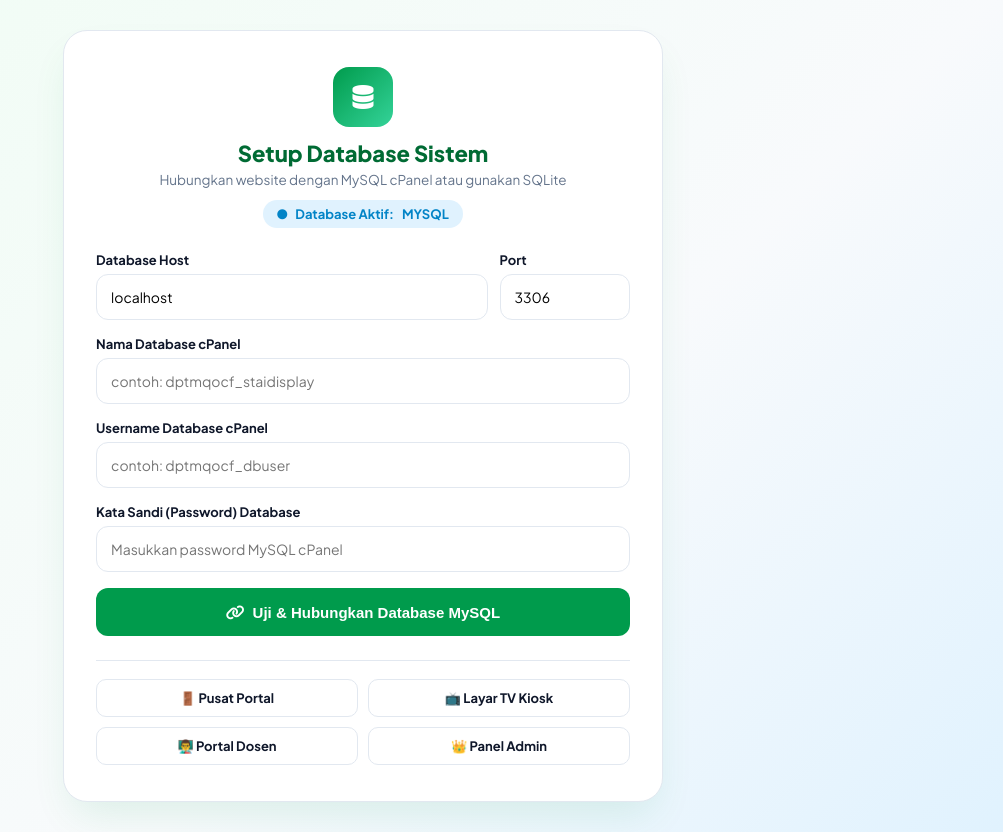
After one commit to TU2Idadiyah/tampilantv, a PHP site: page /tampilantv/setup.php in a window 1280 px wide. The commit adds this page. Shown: the whole page, without its empty margins (277-1280 px from the left). Run offline with PHP 8.4, Linux system fonts and the light colour scheme.

Commit message:
Aktifkan SQLite auto-fallback, wizard setup database, dan proteksi portal dari error 500

```diff
--- a/admin/auth.php
+++ b/admin/auth.php
@@ -62,7 +62,11 @@ function requireSuperAdmin(): array
 
 function adminLogin(string $email, string $password): array
 {
-    $pdo = getAdminPdo();
+    try {
+        $pdo = getAdminPdo();
+    } catch (Throwable $t) {
+        return ['sukses' => false, 'pesan' => 'Koneksi ke database gagal. Silakan buka halaman <a href="../setup.php" style="color:var(--g-dark);font-weight:700">Setup Database</a> untuk menghubungkan database.'];
+    }
     $stmt = $pdo->prepare("SELECT * FROM `users` WHERE `email` = :email LIMIT 1");
     $stmt->execute(['email' => strtolower(trim($email))]);
     $user = $stmt->fetch();
--- a/admin/header.php
+++ b/admin/header.php
@@ -3,10 +3,11 @@ require_once __DIR__ . '/auth.php';
 $admin = requireAdminAuth();
 $currentScript = basename($_SERVER['PHP_SELF']);
 
-$adminPdoHeader = getAdminPdo();
+$adminPdoHeader = null;
 $campusNameHeader = 'STAI SIDOGIRI';
 $campusLogoHeader = null;
 try {
+    $adminPdoHeader = getAdminPdo();
     $rowCamp = $adminPdoHeader->query("SELECT `nilai` FROM `pengaturan` WHERE `kunci` = 'nama_kampus'")->fetch();
     if ($rowCamp && !empty($rowCamp['nilai'])) {
         $campusNameHeader = json_decode($rowCamp['nilai'], true) ?: 'STAI SIDOGIRI';
@@ -15,7 +16,7 @@ try {
     if ($rowLogo && !empty($rowLogo['path'])) {
         $campusLogoHeader = str_starts_with($rowLogo['path'], 'http') ? $rowLogo['path'] : '../storage/' . ltrim($rowLogo['path'], '/');
     }
-} catch (Exception $e) {}
+} catch (Throwable $e) {}
 ?>
 <!DOCTYPE html>
 <html lang="id">
--- a/admin/login.php
+++ b/admin/login.php
@@ -83,6 +83,9 @@ if ($_SERVER['REQUEST_METHOD'] === 'POST') {
             <a href="../login.php" style="font-size:12px;font-weight:700;color:var(--g-dark);text-decoration:none;text-align:center;padding:4px">
                 🚪 Kembali ke Pusat Portal
             </a>
+            <a href="../setup.php" style="font-size:12px;font-weight:600;color:#62756a;text-decoration:none;text-align:center;padding:4px">
+                ⚙️ Setup Database cPanel
+            </a>
             <a href="../index.html" style="font-size:12px;font-weight:600;color:#62756a;text-decoration:none;text-align:center;padding:4px">
                 📺 Pratinjau Layar TV Kampus (Tanpa Login)
             </a>
--- a/api/v1/dosen/helper.php
+++ b/api/v1/dosen/helper.php
@@ -12,7 +12,11 @@ function getDosenPdo(): PDO {
 }
 
 function getActiveDosen(): ?array {
-    $pdo = getDosenPdo();
+    try {
+        $pdo = getDosenPdo();
+    } catch (Throwable $t) {
+        return null;
+    }
     $dosenId = null;
 
     if (!empty($_COOKIE['stai_dosen_id'])) {
--- a/config/database.php
+++ b/config/database.php
@@ -97,7 +97,7 @@ if (!function_exists('env')) {
     }
 }
 
-// 3. Helper Koneksi Database PDO Terpusat
+// 3. Helper Koneksi Database PDO Terpusat (Mendukung MySQL & SQLite Auto-Fallback)
 if (!function_exists('getDatabasePdo')) {
     function getDatabasePdo(): PDO {
         static $pdo = null;
@@ -113,16 +113,20 @@ if (!function_exists('getDatabasePdo')) {
         $password = env('DB_PASSWORD', '');
         $charset = env('DB_CHARSET', 'utf8mb4');
 
-        $dsn = "mysql:host={$host};port={$port};dbname={$dbname};charset={$charset}";
+        $mysqlError = null;
 
+        // 1. Coba koneksi MySQL terlebih dahulu
         try {
+            $dsn = "mysql:host={$host};port={$port};dbname={$dbname};charset={$charset}";
             $pdo = new PDO($dsn, $username, $password, [
                 PDO::ATTR_ERRMODE => PDO::ERRMODE_EXCEPTION,
                 PDO::ATTR_DEFAULT_FETCH_MODE => PDO::FETCH_ASSOC,
                 PDO::ATTR_EMULATE_PREPARES => false,
                 PDO::ATTR_TIMEOUT => 3,
             ]);
+            return $pdo;
         } catch (PDOException $e) {
+            $mysqlError = $e->getMessage();
             // Coba fallback host jika 127.0.0.1 gagal (misal jika server Linux hanya izinkan socket 'localhost')
             if ($host === '127.0.0.1') {
                 try {
@@ -135,14 +139,38 @@ if (!function_exists('getDatabasePdo')) {
                     ]);
                     return $pdo;
                 } catch (PDOException $e2) {
-                    // lanjut throw error asli
+                    $mysqlError = $e2->getMessage();
                 }
             }
-            error_log("Database Connection Failed: " . $e->getMessage());
-            throw new RuntimeException("Koneksi ke database gagal. Pastikan konfigurasi di .env atau database.php sudah benar: " . $e->getMessage());
         }
 
-        return $pdo;
+        // 2. Fallback Otomatis ke SQLite di storage/database.sqlite
+        // Ini memastikan seluruh portal (Dosen, Admin, Presensi) LANGSUNG AKTIF & BISA DIAKSES
+        // tanpa crash HTTP 500 meskipun MySQL di hosting belum dikonfigurasi!
+        $sqliteFile = dirname(__DIR__) . '/storage/database.sqlite';
+        if (extension_loaded('pdo_sqlite') && file_exists($sqliteFile) && is_readable($sqliteFile)) {
+            try {
+                $pdo = new PDO('sqlite:' . $sqliteFile, null, null, [
+                    PDO::ATTR_ERRMODE => PDO::ERRMODE_EXCEPTION,
+                    PDO::ATTR_DEFAULT_FETCH_MODE => PDO::FETCH_ASSOC,
+                    PDO::ATTR_TIMEOUT => 5,
+                ]);
+                @$pdo->exec('PRAGMA journal_mode = WAL;');
+                @$pdo->exec('PRAGMA busy_timeout = 5000;');
+
+                // Daftarkan fungsi kompatibilitas MySQL untuk SQLite
+                if (method_exists($pdo, 'sqliteCreateFunction')) {
+                    $pdo->sqliteCreateFunction('now', function() { return date('Y-m-d H:i:s'); });
+                    $pdo->sqliteCreateFunction('curdate', function() { return date('Y-m-d'); });
+                }
+                return $pdo;
+            } catch (Throwable $st) {
+                error_log("SQLite Connection Failed: " . $st->getMessage());
+            }
+        }
+
+        error_log("Database Connection Failed: " . $mysqlError);
+        throw new RuntimeException("Koneksi ke database gagal. Pastikan konfigurasi database di .env atau setup.php sudah benar: " . $mysqlError);
     }
 }
 
--- a/login.php
+++ b/login.php
@@ -236,7 +236,7 @@ try {
         </div>
 
         <div class="footer-note">
-            Sistem Informasi Layar Kampus STAI Sidogiri v1.0
+            Sistem Informasi Layar Kampus STAI Sidogiri v1.0 &middot; <a href="setup.php" style="color:var(--muted);text-decoration:none"><i class="fa-solid fa-gear"></i> Setup Database</a>
         </div>
     </div>
 </body>
--- /dev/null
+++ b/setup.php
@@ -0,0 +1,240 @@
+<?php
+/**
+ * setup.php - Pusat Setup & Konfigurasi Basis Data Kampus
+ * STAI Sidogiri - Sistem Informasi Layar Kampus & Portal Terpadu
+ */
+
+header('Content-Type: text/html; charset=utf-8');
+require_once __DIR__ . '/config/database.php';
+
+$msg = null;
+$msgType = 'info';
+
+// Driver saat ini
+$activeDriver = 'none';
+try {
+    $currentPdo = getDatabasePdo();
+    $activeDriver = $currentPdo->getAttribute(PDO::ATTR_DRIVER_NAME);
+} catch (Throwable $t) {
+    $activeDriver = 'error: ' . $t->getMessage();
+}
+
+$reqMethod = $_SERVER['REQUEST_METHOD'] ?? 'GET';
+
+// Handler Simpan Konfigurasi MySQL
+if ($reqMethod === 'POST' && isset($_POST['action']) && $_POST['action'] === 'save_mysql') {
+    $dbHost = trim($_POST['db_host'] ?? 'localhost');
+    $dbPort = (int) ($_POST['db_port'] ?? 3306);
+    $dbName = trim($_POST['db_name'] ?? '');
+    $dbUser = trim($_POST['db_user'] ?? '');
+    $dbPass = $_POST['db_pass'] ?? '';
+
+    if (empty($dbName) || empty($dbUser)) {
+        $msg = 'Nama database dan username wajib diisi!';
+        $msgType = 'danger';
+    } else {
+        // Uji koneksi MySQL
+        try {
+            $testDsn = "mysql:host={$dbHost};port={$dbPort};dbname={$dbName};charset=utf8mb4";
+            $testPdo = new PDO($testDsn, $dbUser, $dbPass, [
+                PDO::ATTR_ERRMODE => PDO::ERRMODE_EXCEPTION,
+                PDO::ATTR_TIMEOUT => 4
+            ]);
+
+            // Jika berhasil, periksa apakah tabel sudah ada
+            $stmt = $testPdo->query("SHOW TABLES");
+            $existingTables = $stmt->fetchAll(PDO::FETCH_COLUMN);
+
+            $imported = false;
+            if (empty($existingTables)) {
+                // Impor schema.sql & seed.sql otomatis
+                $schemaFile = __DIR__ . '/database/schema.sql';
+                $seedFile = __DIR__ . '/database/seed.sql';
+
+                if (file_exists($schemaFile)) {
+                    $testPdo->exec(file_get_contents($schemaFile));
+                }
+                if (file_exists($seedFile)) {
+                    $testPdo->exec(file_get_contents($seedFile));
+                }
+                $imported = true;
+            }
+
+            // Simpan konfigurasi ke config/database.local.php (Aman dari overwrite Git)
+            $localConfigContent = "<?php\n// Konfigurasi Database Lokal cPanel Terverifikasi\nreturn [\n"
+                . "    'DB_HOST' => " . var_export($dbHost, true) . ",\n"
+                . "    'DB_PORT' => {$dbPort},\n"
+                . "    'DB_DATABASE' => " . var_export($dbName, true) . ",\n"
+                . "    'DB_USERNAME' => " . var_export($dbUser, true) . ",\n"
+                . "    'DB_PASSWORD' => " . var_export($dbPass, true) . ",\n"
+                . "    'DB_CHARSET' => 'utf8mb4',\n"
+                . "    'DISABLE_SUBNET_CHECK' => true,\n"
+                . "];\n";
+
+            file_put_contents(__DIR__ . '/config/database.local.php', $localConfigContent);
+
+            $activeDriver = 'mysql';
+            $msg = 'Koneksi MySQL Berhasil Dihubungkan! ' . ($imported ? 'Struktur tabel & data awal berhasil diimpor otomatis.' : 'Menggunakan tabel database yang sudah ada.');
+            $msgType = 'success';
+
+        } catch (Throwable $e) {
+            $msg = 'Koneksi MySQL Gagal: ' . $e->getMessage() . '. Pastikan nama database, user, dan password di cPanel MySQL Databases sudah benar.';
+            $msgType = 'danger';
+        }
+    }
+}
+?>
+<!DOCTYPE html>
+<html lang="id">
+<head>
+    <meta charset="utf-8">
+    <title>Setup Database - STAI SIDOGIRI</title>
+    <meta name="viewport" content="width=device-width, initial-scale=1">
+    <link rel="preconnect" href="https://fonts.googleapis.com">
+    <link rel="preconnect" href="https://fonts.gstatic.com" crossorigin>
+    <link href="https://fonts.googleapis.com/css2?family=Plus+Jakarta+Sans:wght@400;500;600;700;800&display=swap" rel="stylesheet">
+    <link rel="stylesheet" href="https://cdnjs.cloudflare.com/ajax/libs/font-awesome/6.5.1/css/all.min.css">
+    <style>
+        :root {
+            --g: #009B4C;
+            --g-dark: #006b34;
+            --g-soft: #e6f6ed;
+            --ink: #0f172a;
+            --muted: #64748b;
+            --line: #e2e8f0;
+            --card: #ffffff;
+            --bg: #f8fafc;
+        }
+        * { box-sizing: border-box; margin: 0; padding: 0; }
+        body {
+            font-family: 'Plus Jakarta Sans', -apple-system, BlinkMacSystemFont, "Segoe UI", Roboto, sans-serif;
+            background: linear-gradient(135deg, #f0fdf4 0%, #f8fafc 60%, #e0f2fe 100%);
+            color: var(--ink);
+            min-height: 100vh;
+            display: flex;
+            align-items: center;
+            justify-content: center;
+            padding: 30px 16px;
+        }
+        .wrapper {
+            width: 100%;
+            max-width: 600px;
+            background: var(--card);
+            border-radius: 24px;
+            padding: 36px 32px;
+            border: 1px solid var(--line);
+            box-shadow: 0 20px 40px -10px rgba(0, 155, 76, 0.12);
+        }
+        .header { text-align: center; margin-bottom: 24px; }
+        .logo-box {
+            width: 60px; height: 60px; background: linear-gradient(135deg, var(--g), #34d399);
+            border-radius: 16px; display: grid; place-items: center; color: #fff;
+            font-size: 24px; margin: 0 auto 12px;
+        }
+        h1 { font-size: 22px; font-weight: 800; color: var(--g-dark); }
+        p.sub { font-size: 13.5px; color: var(--muted); margin-top: 4px; }
+
+        .status-badge {
+            display: inline-flex; align-items: center; gap: 8px; padding: 6px 14px;
+            border-radius: 99px; font-size: 13px; font-weight: 700; margin-top: 12px;
+        }
+        .badge-mysql { background: #e0f2fe; color: #0284c7; }
+        .badge-sqlite { background: #fef3c7; color: #d97706; }
+        .badge-error { background: #fee2e2; color: #dc2626; }
+
+        .alert {
+            padding: 14px 18px; border-radius: 14px; font-size: 13.5px; margin-bottom: 24px;
+            line-height: 1.5; font-weight: 600;
+        }
+        .alert-success { background: var(--g-soft); color: var(--g-dark); border: 1px solid #bbf7d0; }
+        .alert-danger { background: #fee2e2; color: #991b1b; border: 1px solid #fecaca; }
+
+        .form-group { margin-bottom: 16px; }
+        label { display: block; font-size: 13px; font-weight: 700; margin-bottom: 6px; }
+        input[type="text"], input[type="password"], input[type="number"] {
+            width: 100%; height: 46px; padding: 0 14px; border: 1.5px solid var(--line);
+            border-radius: 12px; font-size: 14px; outline: none; font-family: inherit;
+        }
+        input:focus { border-color: var(--g); box-shadow: 0 0 0 3px rgba(0,155,76,0.1); }
+
+        .btn-submit {
+            width: 100%; height: 48px; background: var(--g); color: #fff; border: 0;
+            border-radius: 12px; font-size: 15px; font-weight: 800; cursor: pointer;
+            display: flex; align-items: center; justify-content: center; gap: 8px; margin-top: 10px;
+        }
+        .btn-submit:hover { background: var(--g-dark); }
+
+        .nav-links {
+            margin-top: 24px; padding-top: 18px; border-top: 1px solid var(--line);
+            display: grid; grid-template-columns: 1fr 1fr; gap: 10px;
+        }
+        .nav-btn {
+            padding: 10px 14px; border-radius: 10px; text-decoration: none; font-size: 13px;
+            font-weight: 700; text-align: center; border: 1px solid var(--line); color: var(--ink);
+            background: #fff;
+        }
+        .nav-btn:hover { border-color: var(--g); color: var(--g-dark); }
+    </style>
+</head>
+<body>
+    <div class="wrapper">
+        <div class="header">
+            <div class="logo-box"><i class="fa-solid fa-database"></i></div>
+            <h1>Setup Database Sistem</h1>
+            <p class="sub">Hubungkan website dengan MySQL cPanel atau gunakan SQLite</p>
+
+            <div class="status-badge <?= str_contains($activeDriver, 'mysql') ? 'badge-mysql' : (str_contains($activeDriver, 'sqlite') ? 'badge-sqlite' : 'badge-error') ?>">
+                <i class="fa-solid fa-circle" style="font-size:10px"></i>
+                Database Aktif: <b><?= htmlspecialchars(strtoupper($activeDriver)) ?></b>
+            </div>
+        </div>
+
+        <?php if ($msg): ?>
+            <div class="alert alert-<?= $msgType ?>">
+                <?= htmlspecialchars($msg) ?>
+            </div>
+        <?php endif; ?>
+
+        <form method="POST">
+            <input type="hidden" name="action" value="save_mysql">
+
+            <div style="display:grid;grid-template-columns:3fr 1fr;gap:12px">
+                <div class="form-group">
+                    <label>Database Host</label>
+                    <input type="text" name="db_host" value="<?= htmlspecialchars(env('DB_HOST', 'localhost')) ?>" required>
+                </div>
+                <div class="form-group">
+                    <label>Port</label>
+                    <input type="number" name="db_port" value="<?= htmlspecialchars(env('DB_PORT', 3306)) ?>" required>
+                </div>
+            </div>
+
+            <div class="form-group">
+                <label>Nama Database cPanel</label>
+                <input type="text" name="db_name" placeholder="contoh: dptmqocf_staidisplay" value="<?= htmlspecialchars(env('DB_DATABASE', '')) ?>" required>
+            </div>
+
+            <div class="form-group">
+                <label>Username Database cPanel</label>
+                <input type="text" name="db_user" placeholder="contoh: dptmqocf_dbuser" value="<?= htmlspecialchars(env('DB_USERNAME', '')) ?>" required>
+            </div>
+
+            <div class="form-group">
+                <label>Kata Sandi (Password) Database</label>
+                <input type="password" name="db_pass" placeholder="Masukkan password MySQL cPanel">
+            </div>
+
+            <button type="submit" class="btn-submit">
+                <i class="fa-solid fa-link"></i> Uji &amp; Hubungkan Database MySQL
+            </button>
+        </form>
+
+        <div class="nav-links">
+            <a href="login.php" class="nav-btn">🚪 Pusat Portal</a>
+            <a href="index.html" class="nav-btn">📺 Layar TV Kiosk</a>
+            <a href="dosen/index.php" class="nav-btn">👨‍🏫 Portal Dosen</a>
+            <a href="admin/login.php" class="nav-btn">👑 Panel Admin</a>
+        </div>
+    </div>
+</body>
+</html>
--- a/up.php
+++ b/up.php
@@ -32,12 +32,14 @@ $checks['diagnostik'] = [
 
 $healthy = true;
 
-// 1. Cek Konektivitas Database MySQL
+// 1. Cek Konektivitas Database MySQL / SQLite Fallback
 try {
     $pdo = getDatabasePdo();
+    $driver = $pdo->getAttribute(PDO::ATTR_DRIVER_NAME);
     $stmt = $pdo->query('SELECT 1');
     if ($stmt && $stmt->fetchColumn() == 1) {
-        $checks['database'] = 'connected';
+        $checks['database'] = "connected ({$driver})";
+        $checks['database_driver'] = $driver;
     } else {
         $healthy = false;
     }
```
Also changed, not shown: absen/index.php (+38 -2 lines), dosen/index.php (+37 -1 lines), storage/database.sqlite (added).
